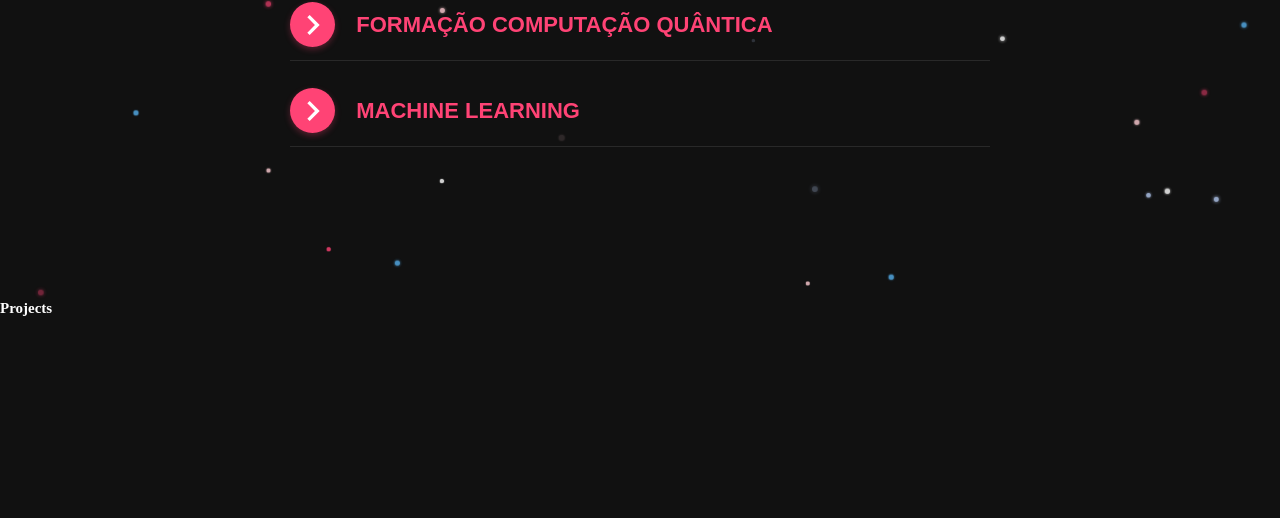
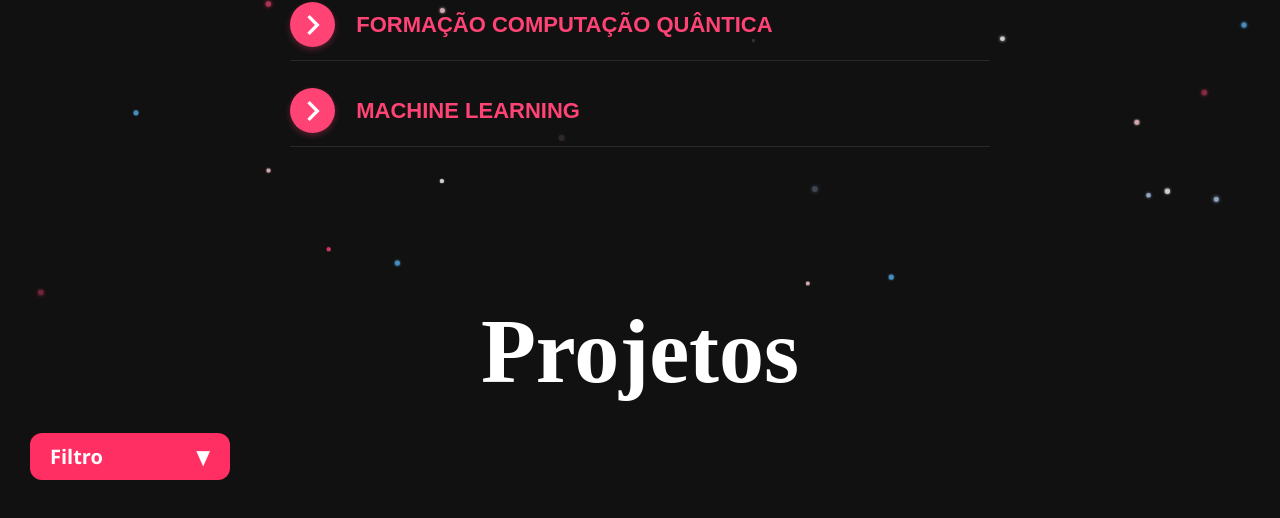
Before and after one commit to jsvictorias/portfolio, a React (Create React App) app: page / in a window 1280 px wide. Shown: the part 2269-2787 px from the top of the page. Built offline with nearby package versions, Linux system fonts and the light colour scheme; a web font is replaced by a local one.

Commit message:
feat: filtro por categorias adicionado

```diff
--- /dev/null
+++ b/src/components/atoms/filter/helpers.tsx
@@ -0,0 +1,20 @@
+export const toggleFilterById = (
+  currentSelectedIds: string[],
+  targetId: string
+): string[] => {
+  const isSelected = currentSelectedIds.includes(targetId);
+
+  if (isSelected) {
+    return currentSelectedIds.filter((id) => id !== targetId);
+  } else {
+    return [...currentSelectedIds, targetId];
+  }
+};
+
+export const filterDataByCategories = <T extends { categoryId: string }>(
+  data: T[],
+  selectedCategoryIds: string[]
+): T[] => {
+  if (selectedCategoryIds.length === 0) return data;
+  return data.filter((item) => selectedCategoryIds.includes(item.categoryId));
+};
--- /dev/null
+++ b/src/components/atoms/filter/index.tsx
@@ -0,0 +1,78 @@
+import React, { useState } from 'react';
+import { useCategories } from './props';          // ← ajustado
+import { toggleFilterById } from './helpers';
+import { useLanguage } from '../../../context/LanguageContext';
+import { filterMessages } from './texts';
+import './styles.css';
+
+interface FilterCollapseProps {
+  onFilterChange?: (selectedIds: string[]) => void;
+}
+
+const FilterCollapse: React.FC<FilterCollapseProps> = ({ onFilterChange }) => {
+  const [isOpen, setIsOpen] = useState(false);
+  const [selectedIds, setSelectedIds] = useState<string[]>([]);
+
+  const { getT } = useLanguage();
+  const t = getT(filterMessages);
+
+  const filtro = t('filtro');
+  const categories = useCategories();            // ← categorias já traduzidas
+
+  const handleToggleOpen = () => {
+    setIsOpen((prev) => !prev);
+  };
+
+  const handleSelectCategory = (id: string) => {
+    const newSelection = toggleFilterById(selectedIds, id);
+    setSelectedIds(newSelection);
+
+    if (onFilterChange) {
+      onFilterChange(newSelection);
+    }
+  };
+
+  return (
+    <div className="filter-wrapper">
+      <div
+        className={`filter-header ${isOpen ? 'open' : ''}`}
+        onClick={handleToggleOpen}
+        role="button"
+        aria-expanded={isOpen}
+      >
+        <span>{filtro}</span>
+        <span
+          style={{
+            transform: isOpen ? 'rotate(180deg)' : 'rotate(0deg)',
+            transition: 'transform 0.3s',
+          }}
+        >
+          ▼
+        </span>
+      </div>
+
+      <div className={`filter-collapse ${isOpen ? 'open' : ''}`}>
+        <div className="filter-content">
+          <ul className="filter-list">
+            {categories.map((category) => {
+              const isSelected = selectedIds.includes(category.id);
+
+              return (
+                <li
+                  key={category.id}
+                  className={`filter-item ${isSelected ? 'selected' : ''}`}
+                  onClick={() => handleSelectCategory(category.id)}
+                >
+                  {category.label}
+                  {isSelected && <span>⚬</span>}
+                </li>
+              );
+            })}
+          </ul>
+        </div>
+      </div>
+    </div>
+  );
+};
+
+export default FilterCollapse;
--- /dev/null
+++ b/src/components/atoms/filter/props.ts
@@ -0,0 +1,19 @@
+import { useLanguage } from "../../../context/LanguageContext";
+import { filterMessages } from "./texts";
+
+export interface Category {
+    id: string;
+    label: string;
+}
+
+export const useCategories = (): Category[] => {
+    const { getT } = useLanguage();
+    const t = getT(filterMessages);
+
+    return [
+        { id: '1', label: t("design") },
+        { id: '2', label: t("frontend") },
+        { id: '3', label: t("quantica") },
+        { id: '4', label: t("machine") },
+    ];
+};
--- /dev/null
+++ b/src/components/atoms/filter/styles.css
@@ -0,0 +1,88 @@
+:root {
+  --filter-primary: #ff2e63;
+  --filter-bg: #ffc2cd;
+  --filter-text-btn: #ffffff;
+  --filter-text-list: #000000;
+  --filter-radius: 12px;
+}
+
+.filter-wrapper {
+  width: 100%;
+  max-width: 200px;
+  font-family: 'Segoe UI', Tahoma, Geneva, Verdana, sans-serif;
+  font-weight: 700;
+  position: relative;
+  z-index: 10;
+}
+.filter-header {
+  background-color: var(--filter-primary);
+  color: var(--filter-text-btn);
+  padding: 10px 20px;
+  border-radius: var(--filter-radius);
+  cursor: pointer;
+  display: flex;
+  justify-content: space-between;
+  align-items: center;
+  transition: transform 0.2s ease, border-radius 0.3s ease;
+  user-select: none;
+  font-size: 2rem;
+}
+
+.filter-header:hover {
+  transform: scale(1.02);
+}
+
+.filter-header.open {
+  border-bottom-left-radius: 0;
+  border-bottom-right-radius: 0;
+}
+
+.filter-collapse {
+  display: grid;
+  grid-template-rows: 0fr;
+  transition: grid-template-rows 0.4s cubic-bezier(0.4, 0, 0.2, 1);
+}
+
+.filter-collapse.open {
+  grid-template-rows: 1fr;
+}
+
+.filter-content {
+  overflow: hidden;
+  background-color: var(--filter-bg);
+  border-bottom-left-radius: var(--filter-radius);
+  border-bottom-right-radius: var(--filter-radius);
+  box-shadow: 0 4px 6px -1px rgba(0, 0, 0, 0.1);
+}
+
+.filter-list {
+  list-style: none;
+  padding: 10px 0;
+  margin: 0;
+}
+
+.filter-item {
+  padding: 8px 20px;
+  color: var(--filter-text-list);
+  cursor: pointer;
+  transition: background 0.2s, color 0.2s;
+  display: flex;
+  align-items: center;
+  justify-content: space-between;
+  font-size: 1.5rem;
+}
+
+.filter-item:hover {
+  background-color: rgba(255, 255, 255, 0.4);
+}
+
+.filter-item.selected {
+  font-weight: 900;
+  background-color: rgba(255, 46, 99, 0.1); /* Um leve highlight */
+}
+
+@media (max-width: 480px) {
+  .filter-wrapper {
+    max-width: 100%;
+  }
+}
--- /dev/null
+++ b/src/components/atoms/filter/texts.ts
@@ -0,0 +1,18 @@
+export const filterMessages = {
+    pt: {
+        filtro: "Filtro",
+        design: "Design",
+        frontend: "FrontEnd",
+        mobile: "App Mobile",
+        quantica: "Quântica",
+        machine: "Machine Learning",
+    },
+    en: {
+        filtro: "Filter",
+        design: "Design",
+        frontend: "FrontEnd",
+        mobile: "App Mobile",
+        quantica: "Quantum",
+        machine: "Machine Learning",
+    },
+} as const;
--- a/src/templates/projects/index.tsx
+++ b/src/templates/projects/index.tsx
@@ -1,9 +1,23 @@
 import './styles.css';
+import FilterCollapse from '../../components/atoms/filter';
+import { useLanguage } from '../../context/LanguageContext';
+import { projectMessages } from './texts';
 
 export const Projects = () => {
+    const { getT } = useLanguage();
+    const t = getT(projectMessages);
+
+    const title = t('title');
+
+    const handleFilter = (ids: string[]) => {
+        console.log("Filtros ativos:", ids);
+    };
     return (
         <section id="projects" className="container-projects">
-            <h1>Projects</h1>
+            <h1 className='title-projects'>{title}</h1>
+            <div className="filter-container">
+                <FilterCollapse onFilterChange={handleFilter}/>
+            </div>
         </section>
     );
 };
--- a/src/templates/projects/styles.css
+++ b/src/templates/projects/styles.css
@@ -3,3 +3,10 @@
     background-color: var(--bg-color);
     color: var(--text-color);
 }
+.title-projects {
+    font-size: 9rem;
+    text-align: center;
+}
+.filter-container {
+    margin: 3rem;
+}
--- /dev/null
+++ b/src/templates/projects/texts.ts
@@ -0,0 +1,8 @@
+export const projectMessages = {
+    pt: {
+        title: 'Projetos',
+    },
+    en: {
+        title: 'Projects'
+    }
+}
```
